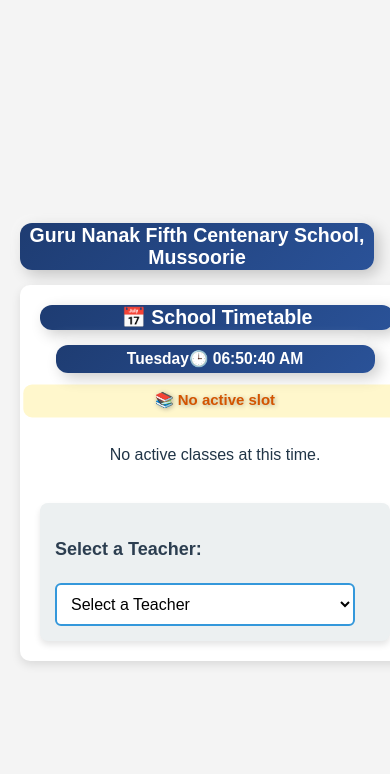
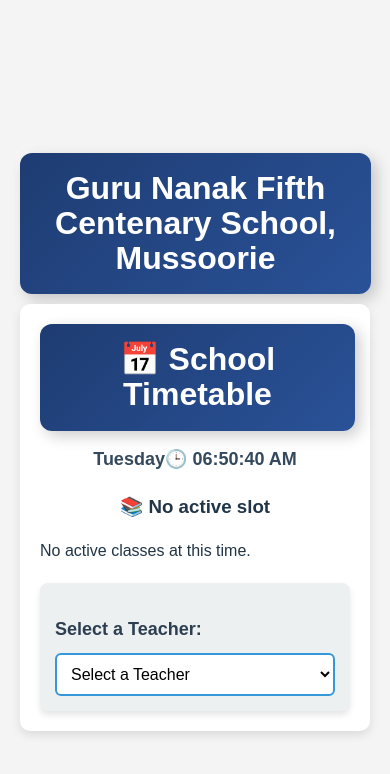
Before and after one commit to gnfcTimetable/myschooltimetable, a React (Vite) app: page / in a window 390 px wide. Shown: the top 774 px of the page. Built offline with nearby package versions, Linux system fonts and the light colour scheme.

Commit message:
Update App.css

```diff
--- a/src/App.css
+++ b/src/App.css
@@ -1,133 +1,3 @@
-/* General Styles */
-.timetable-container {
-    width: 100%;
-    padding: 10px;
-    margin: 0 auto;
-    font-family: Arial, sans-serif;
-}
-
-/* Dynamic Font Resizing */
-h1.title {
-    font-size: 2.8vw; /* Adjusts with screen width */
-}
-
-h2.day {
-    font-size: 2.5vw;
-    font-weight: bold;
-}
-
-h3.current-time, h3.current-slot-time {
-    font-size: 2vw;
-    font-weight: bold;
-    color: #d35400;
-}
-
-/* Table Wrapper - No Scroll */
-.table-wrapper {
-    display: flex;
-    justify-content: center;
-    max-width: 100%;
-    overflow: hidden;
-}
-
-/* Main Timetable */
-.timetable {
-    width: 100%;
-    max-width: 100%;
-    border-collapse: collapse;
-    table-layout: fixed;
-}
-
-/* Table Cells */
-.timetable th, .timetable td {
-    border: 1px solid #ddd;
-    padding: 1vw;
-    text-align: center;
-    overflow: hidden;
-    white-space: normal; /* Allows wrapping without breaking layout */
-    font-size: 2.3vw; /* Dynamically adjusts */
-}
-
-/* Table Headers */
-.timetable th {
-    background-color: #2c3e50;
-    color: white;
-    font-size: 2vw;
-}
-
-/* Class Column */
-.class-header { background-color: goldenrod; color: black; }
-.vincent-hill-header { background-color: navy; color: white; }
-.shangri-la-header { background-color: darkred; color: white; }
-
-/* Alternating Colors */
-.vincent-cell { background-color: rgba(0, 0, 139, 0.1); }
-.shangri-cell { background-color: rgba(139, 0, 0, 0.1); }
-
-/* Teacher's Schedule Table */
-.teacher-table {
-    width: 100%;
-    max-width: 600px;
-    border-collapse: collapse;
-    table-layout: fixed;
-}
-
-.teacher-table th, .teacher-table td {
-    border: 1px solid #ddd;
-    padding: 0.8vw;
-    text-align: center;
-    font-size: 1.6vw;
-}
-
-.teacher-table th {
-    background-color: #34495e;
-    color: white;
-}
-
-/* Teacher Dropdown */
-.teacher-schedule select {
-    padding: 0.5vw;
-    font-size: 1.8vw;
-    width: 100%;
-    max-width: 300px;
-    margin-top: 10px;
-}
-
-/* Media Queries for Smaller Screens */
-@media screen and (max-width: 768px) {
-    h1.title { font-size: 4vw; }
-    h2.day { font-size: 3.5vw; }
-    h3.current-time, h3.current-slot-time { font-size: 3vw; }
-
-    .timetable th, .timetable td {
-        padding: 0.5vw;
-        font-size: 2vw;
-    }
-
-    .teacher-table th, .teacher-table td {
-        font-size: 1.8vw;
-    }
-}
-
-@media screen and (max-width: 480px) {
-    h1.title { font-size: 5vw; }
-    h2.day { font-size: 4vw; }
-    h3.current-time, h3.current-slot-time { font-size: 3.5vw; }
-
-    .timetable th, .timetable td {
-        padding: 0.3vw;
-        font-size: 2.2vw;
-    }
-
-    .teacher-table th, .teacher-table td {
-        font-size: 2vw;
-    }
-
-    .teacher-schedule select {
-        font-size: 2.2vw;
-    }
-}
-
 /* General Styling */
 body {
   font-family: "Poppins", sans-serif;
@@ -155,9 +25,9 @@
 
 .day {
   text-align: center;
-  font-size: 12px;
+  font-size: 18px;
   color: #34495e;
-  margin-bottom: 2px;
+  margin-bottom: 20px;
 }
 
 /* Table Styling */
@@ -293,7 +163,7 @@
   border-radius: 12px;
   box-shadow: 5px 5px 15px rgba(0, 0, 0, 0.2), -5px -5px 15px rgba(255, 255, 255, 0.7);
   padding: 1px;
-  margin: 1x auto;
+  margin: 5px auto;
   text-align: center;
   font-weight: bold;
   color: #333;
@@ -308,16 +178,16 @@
 .title {
   background: linear-gradient(135deg, #1e3c72, #2a5298);
   color: white;
-  padding: 2px;
+  padding: 18px;
   border-radius: 12px;
   text-align: center;
   font-size: 32px;
   font-weight: bold;
   box-shadow: 5px 5px 15px rgba(0, 0, 0, 0.2), -5px -5px 15px rgba(255, 255, 255, 0.3);
   transition: all 0.3s ease-in-out;
-  width: 100%;
+  width: 90%;
   display: block;
-  margin: 0 auto 15px auto;
+  margin: 0 auto 10px auto;
 }
 
 .title:hover {
@@ -330,7 +200,7 @@
   padding: 1px;
   border-radius: 12px;
   text-align: center;
-  font-size: 14px;
+  font-size: 22px;
   font-weight: bold;
   box-shadow: 5px 5px 15px rgba(0, 0, 0, 0.2), -5px -5px 15px rgba(255, 255, 255, 0.3);
   transition: all 0.3s ease-in-out;
@@ -341,132 +211,3 @@
 .day-time-box:hover {
   transform: scale(1.05);
 }
-
-.day {
-
- background: linear-gradient(135deg, #1e3c72, #2a5298);
-  color: white;
-  padding: 2px;
-  border-radius: 12px;
-  text-align: center;
-  font-size: 28px;
-  font-weight: bold;
-  box-shadow: 5px 5px 15px rgba(0, 0, 0, 0.2), -5px -5px 15px rgba(255, 255, 255, 0.3);
-  transition: all 0.3s ease-in-out;
-  width: 90%;
-  display: block;
-  margin: 0 auto 15px auto;
-
-  font-size: 1.5rem; /* Increase the size */
-  font-weight: bold;
-  //color: #2c3e50; /* Adjust color if needed */
-  margin-bottom: 10px;
-}
-
-.current-slot-time {
-  font-size: 2rem; /* Increase text size */
-  font-weight: bold; /* Make it stand out */
-  color: #d35400; /* Use a distinct color (orange) */
-  text-shadow: 1px 1px 5px rgba(0, 0, 0, 0.3); /* Subtle shadow */
-  margin-bottom: 10px;
-  padding: 5px 10px;
-  border-radius: 8px;
-  background-color: rgba(255, 215, 0, 0.2); /* Light golden background */
-}
-
-
-
-.vincent-cell, .shangri-cell {
-  font-size: 1.2rem;
-  font-weight: bold;
-  padding: 10px;
-  text-align: center;
-}
-
-.vincent-cell {
-  color: navy; /* Vincent Hill text color */
-  background-color: rgba(0, 0, 128, 0.1); /* Light navy background */
-}
-
-.shangri-cell {
-  color: darkred; /* Shangri-la text color */
-  background-color: rgba(139, 0, 0, 0.1); /* Light maroon background */
-}
-
-
-.current-slot-time {
-  animation: pulse 0.8s ease-in-out infinite alternate;
-}
-
-@keyframes pulse {
-  0% { transform: scale(1); }
-  100% { transform: scale(1.1); }
-}
-
-
-.active-slot {
-  background-color: lightgreen;
-  font-weight: bold;
-}
-
-
-.teacher-table {
-  width: 100%;
-  border-collapse: collapse;
-  margin-top: 10px;
-  background: white;
-  border-radius: 10px;
-  overflow: hidden;
-  box-shadow: 0 4px 8px rgba(0, 0, 0, 0.2);
-}
-
-.teacher-table th,
-.teacher-table td {
-  padding: 12px;
-  border: 1px solid #ddd;
-  text-align: center;
-}
-
-.teacher-table th {
-  background: darkblue;
-  color: white;
-  font-size: 1.1rem;
-}
-
-.teacher-table tr:nth-child(even) {
-  background: #f2f2f2;
-}
-
-.teacher-table tr:hover {
-  background: #ddd;
-  transition: 0.3s;
-}
-
-
-.common-routine {
-  background: linear-gradient(135deg, #ff9a9e, #fad0c4);
-  padding: 20px;
-  border-radius: 12px;
-  box-shadow: 0 4px 10px rgba(0, 0, 0, 0.2);
-  text-align: center;
-  font-size: 1.5rem;
-  font-weight: bold;
-  color: #fff;
-  margin: 20px auto;
-  width: 80%;
-  max-width: 600px;
-  transition: transform 0.3s ease-in-out;
-}
-
-.common-routine:hover {
-  transform: scale(1.05);
-}
-
-.common-routine h3 {
-  margin-bottom: 10px;
-}
-
-.common-routine p {
-  font-size: 1.2rem;
-  font-style: italic;
-}
```
